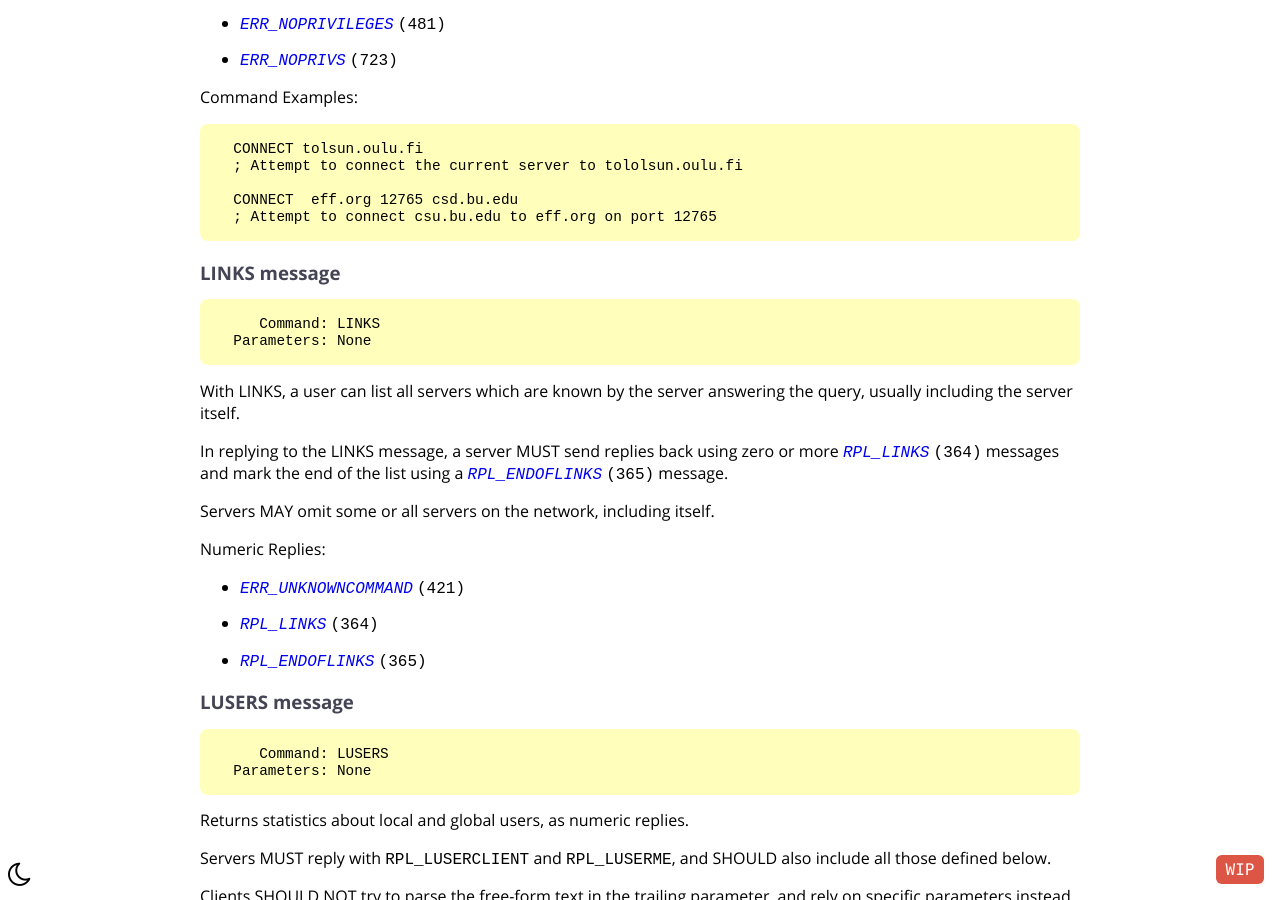
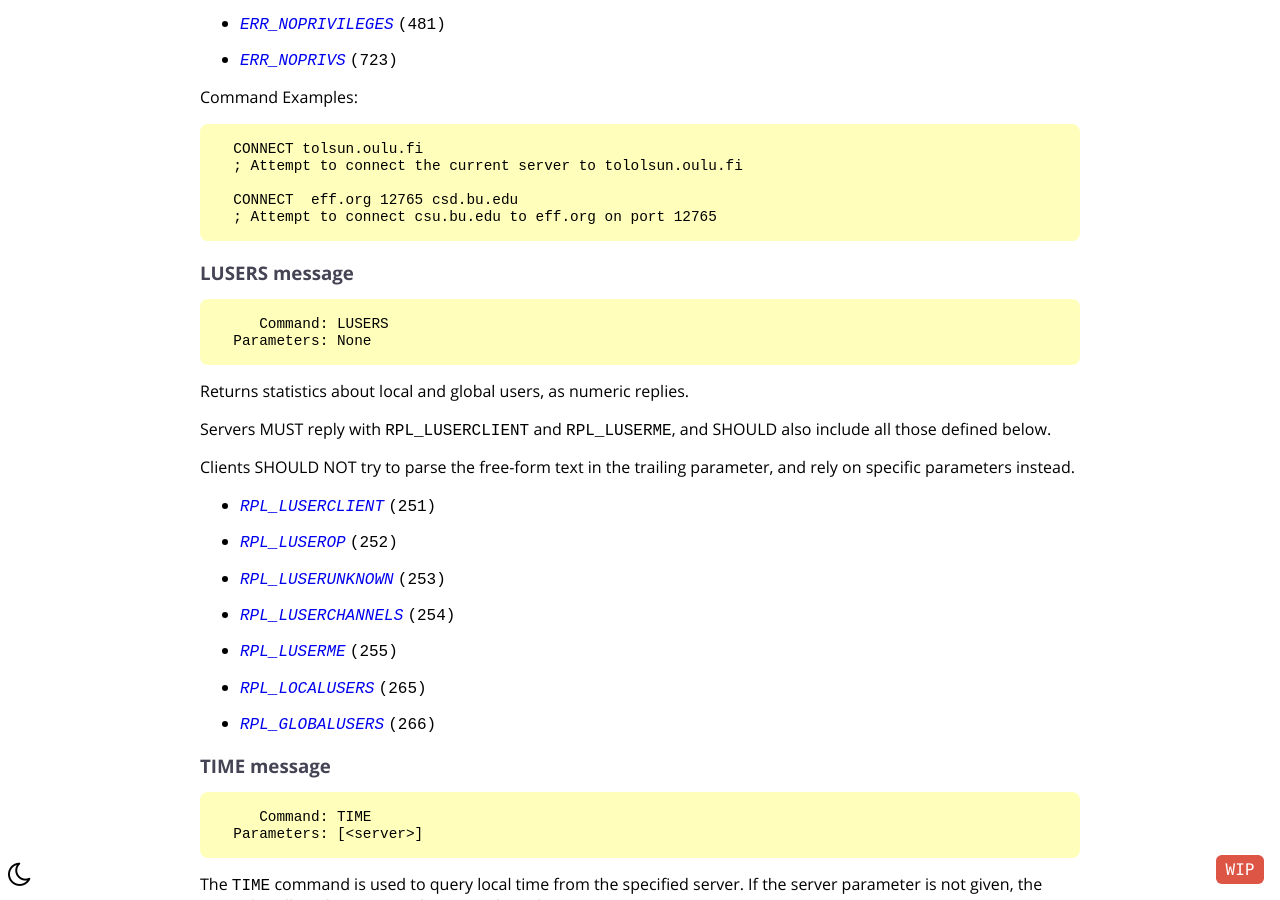
Before and after one commit to ircdocs/modern-irc, a Jekyll site: the page built from index.md, in a window 1280 px wide and 900 px high, scrolled down 36562 px. Built offline with Jekyll 4.4.1, drawn with Linux system fonts in a browser that asks for light colours; the table of contents is made by our own code; some of the changed text lies outside the part shown.

Commit message:
Move it to optional.md; remove explicit mention of ERR_NOSUCHCOMMAND.

```diff
--- a/_includes/messages/optional.md
+++ b/_includes/messages/optional.md
@@ -21,6 +21,22 @@ Numeric Replies:
 
 * {% numeric RPL_UNAWAY %}
 * {% numeric RPL_NOWAWAY %}
+
+### LINKS message
+
+         Command: LINKS
+      Parameters: None
+
+With LINKS, a user can list all servers which are known by the server answering the query, usually including the server itself.
+
+In replying to the LINKS message, a server MUST send replies back using zero or more {% numeric RPL_LINKS %} messages and mark the end of the list using a {% numeric RPL_ENDOFLINKS %} message.
+
+Servers MAY omit some or all servers on the network, including itself.
+
+Numeric Replies:
+
+* {% numeric RPL_LINKS %}
+* {% numeric RPL_ENDOFLINKS %}
 
 ### USERHOST message
 
--- a/_includes/messages/server_queries.md
+++ b/_includes/messages/server_queries.md
@@ -96,23 +96,6 @@ Command Examples:
 
       CONNECT  eff.org 12765 csd.bu.edu
       ; Attempt to connect csu.bu.edu to eff.org on port 12765
-
-### LINKS message
-
-         Command: LINKS
-      Parameters: None
-
-With LINKS, a user can list all servers which are known by the server answering the query, usually including the server itself.
-
-In replying to the LINKS message, a server MUST send replies back using zero or more {% numeric RPL_LINKS %} messages and mark the end of the list using a {% numeric RPL_ENDOFLINKS %} message.
-
-Servers MAY omit some or all servers on the network, including itself.
-
-Numeric Replies:
-
-* {% numeric ERR_UNKNOWNCOMMAND %}
-* {% numeric RPL_LINKS %}
-* {% numeric RPL_ENDOFLINKS %}
 
 ### LUSERS message
 
```
